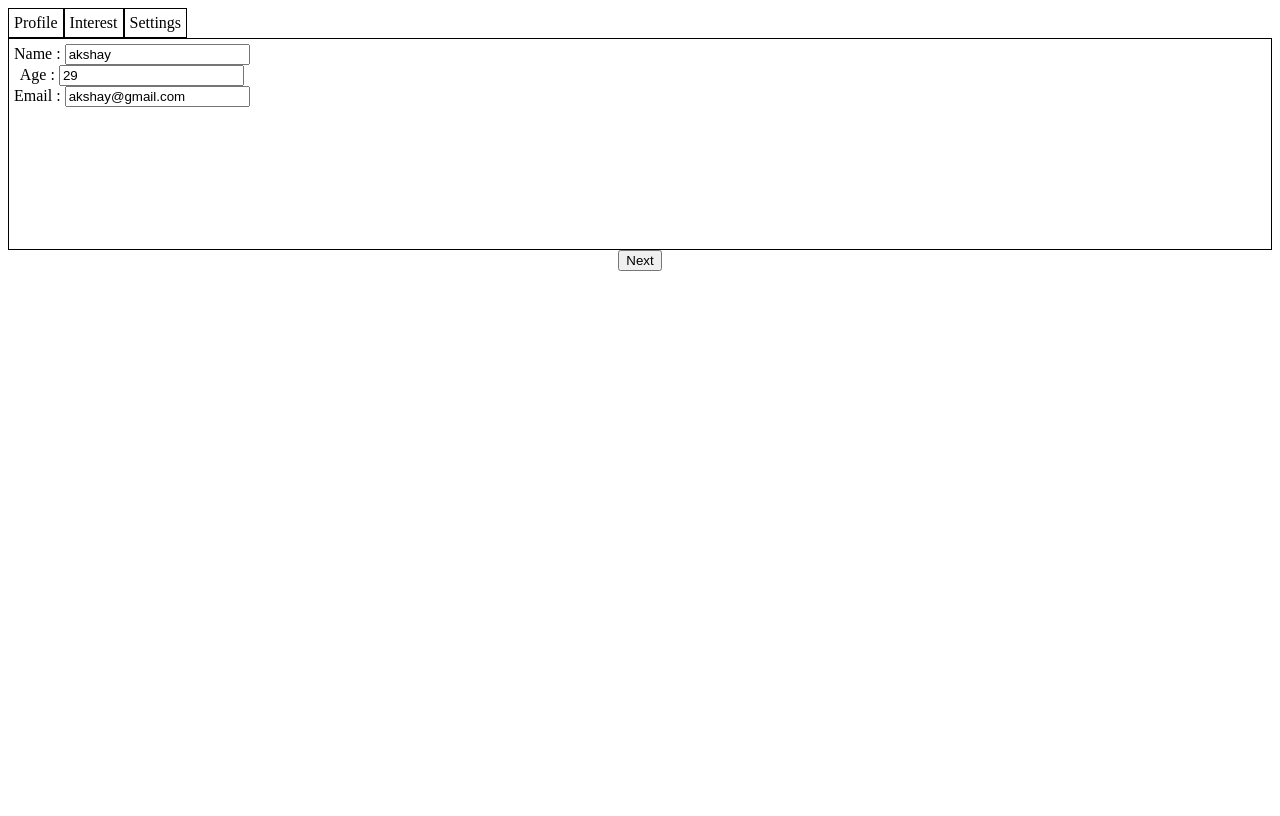
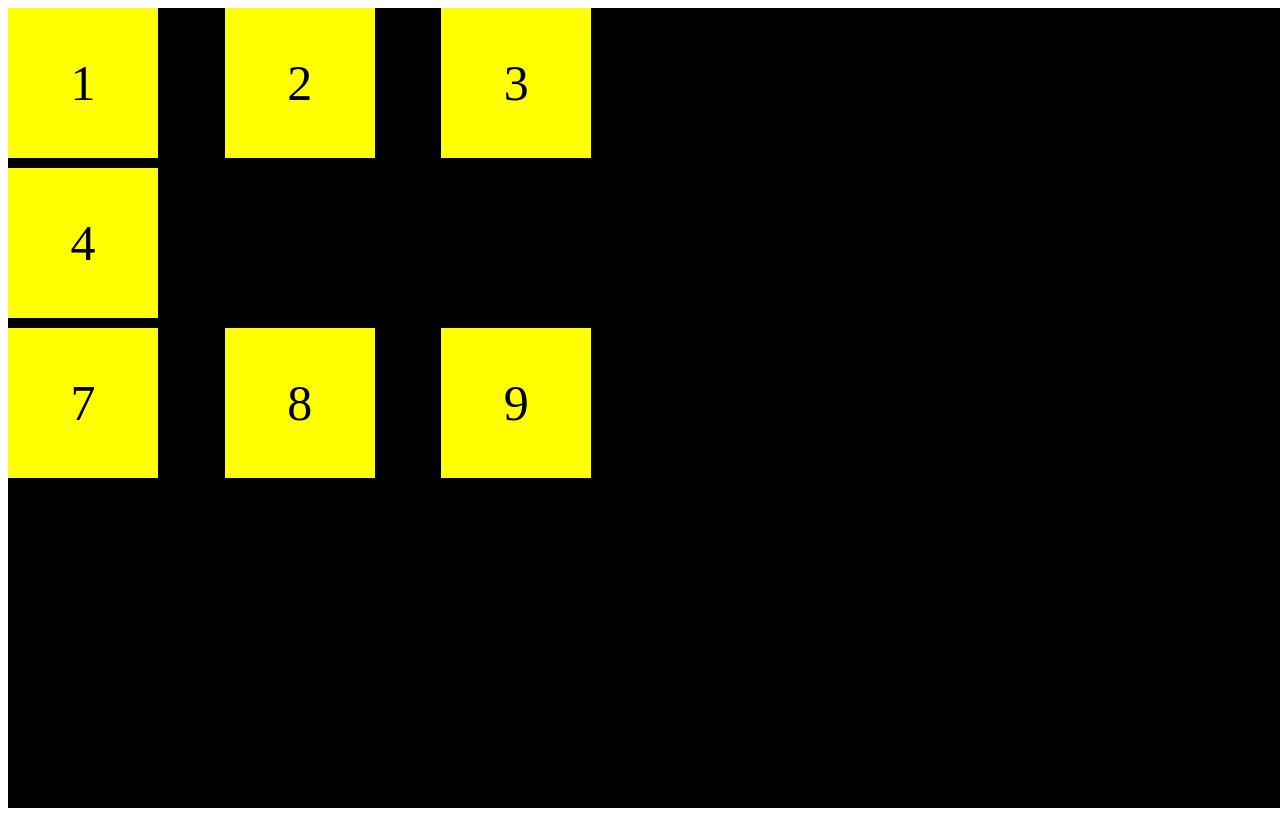
Before and after one commit to Bhupesh-aher/Frontend-machine-coding-round, a React (Vite) app: page / in a window 1280 px wide. Built offline with nearby package versions, Linux system fonts and the light colour scheme.

Commit message:
Click Box

```diff
--- a/src/App.jsx
+++ b/src/App.jsx
@@ -1,13 +1,13 @@
 import React from 'react';
 import './index.css'
-import TabForm from './Tab Form/TabForm';
+import ClickBox from './Click The Box/ClickBox';
 
 function App() {
 
 
   return (
     <div className='app'>
-      <TabForm/>
+      <ClickBox/>
     </div>
   )
 }
--- /dev/null
+++ b/src/Click The Box/ClickBox.jsx
@@ -0,0 +1,95 @@
+import React, { useEffect, useState } from 'react'
+import "./click.css"
+
+const ClickBox = () => {
+
+    const [data, setData] = useState([
+        {
+            id: 1,
+            isClicked: false,
+            isVisible : true
+        },
+        {
+            id: 2,
+            isClicked: false,
+            isVisible: true
+        },
+        {
+            id: 3,
+            isClicked: false,
+            isVisible: true
+        },
+        {
+            id: 4,
+            isClicked: false,
+            isVisible: true
+        },
+        {
+            id: 5,
+            isClicked: false,
+            isVisible: false
+        },
+        {
+            id: 6,
+            isClicked: false,
+            isVisible: false
+        },
+        {
+            id: 7,
+            isClicked: false,
+            isVisible: true
+        },
+        {
+            id: 8,
+            isClicked: false,
+            isVisible: true
+        },
+        {
+            id: 9,
+            isClicked: false,
+            isVisible: true
+        },
+    ])
+
+    const [queue, setQueue] = useState([])
+
+
+    const handleClick = (index) => {
+        setData(prev => prev.map((item, idx) => idx === index ? {...item, isClicked: true} : item))
+        setQueue(prev => [...prev, index])
+    }
+
+
+
+    useEffect(() => {
+        if(queue.length === 7) {
+            for(let i = 0; i<queue.length; i++) {
+                 setTimeout(() => {
+                    setData(prev =>
+                        prev.map((item, index) =>
+                            index === queue[i] ? {...item, isClicked: false} : item
+                        )
+                    )
+                    setQueue(prev => prev.slice(1))
+                }, i * 1000)
+            }
+        }
+
+    }, [queue.length])
+
+
+  return (
+    <div className='body'>
+        <div className='container'>
+            {data.map((item, index) => {
+                return (
+                    item.isVisible === true ? <div key={index} className={`box ${item.isClicked === false ? 'yellow' : 'green'}`} onClick={() =>  handleClick(index)}>{item.id}</div> : <div key={index} ></div>
+                )
+            })}
+        </div>
+
+    </div>
+  )
+}
+
+export default ClickBox
--- /dev/null
+++ b/src/Click The Box/click.css
@@ -0,0 +1,31 @@
+
+.body{
+    background-color: black;
+    height: 100vh;
+    width: 100vw;
+}
+
+.container{
+    width: 50%;
+    display: grid;
+    grid-template-columns: 1fr 1fr 1fr;
+    gap: 10px;
+}
+
+.box{
+    width: 150px;
+    height: 150px;
+    display: flex;
+    justify-content: center;
+    align-items: center;
+    font-size: 50px;
+    cursor: pointer;
+}
+
+.yellow{
+    background-color: yellow;
+}
+
+.green{
+    background-color: green;
+}
```
